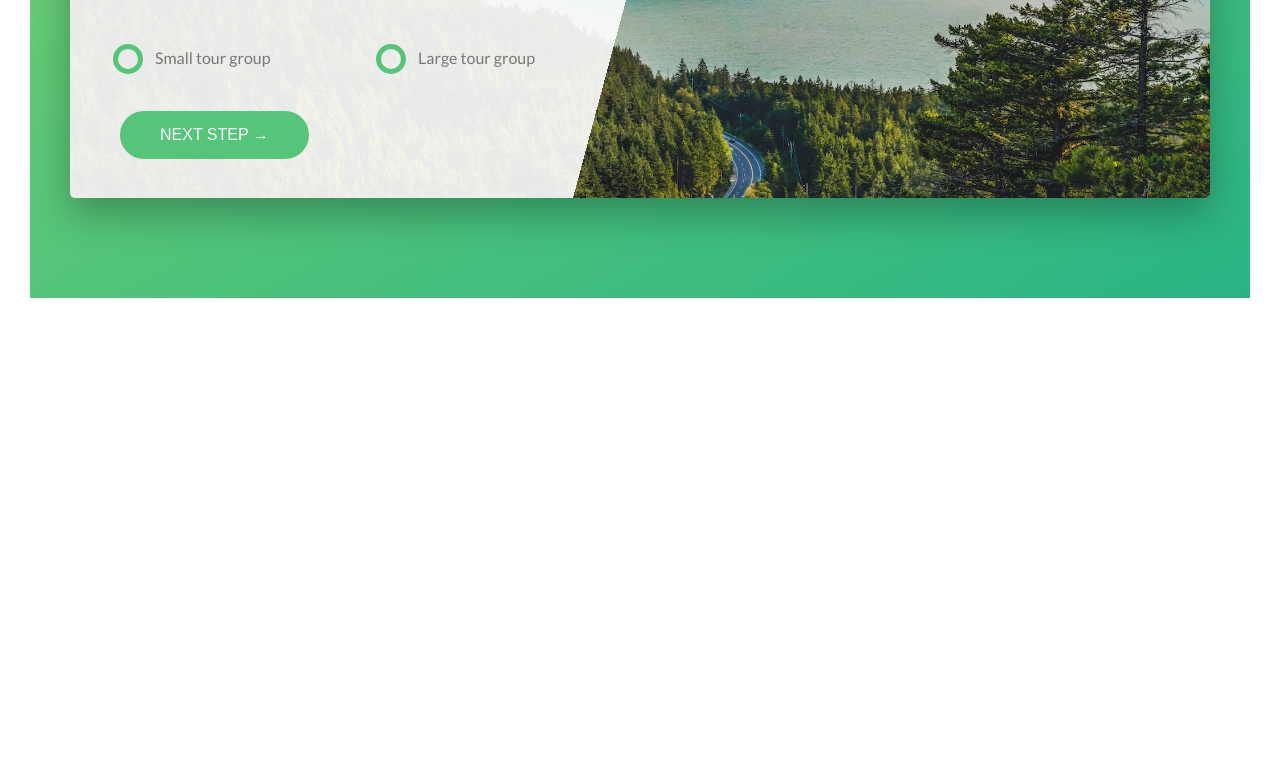
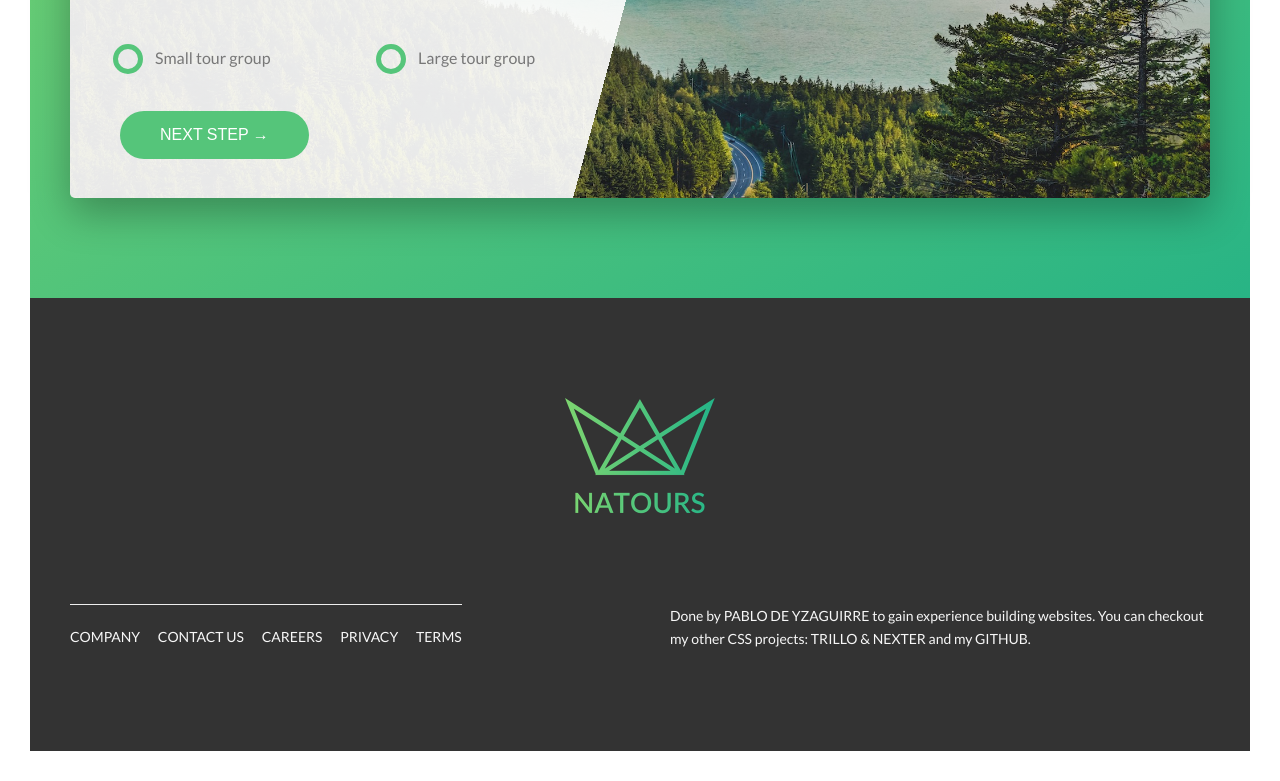
Before and after one commit to PabloYza/Natours, a website: page index.html in a window 1280 px wide. Shown: the part 4685-5466 px from the top of the page. Before the commit the page ends 5013 px from the top, so only its background shows below. Drawn offline with Linux system fonts and the light colour scheme.

Commit message:
Footer section

```diff
--- a/index.html
+++ b/index.html
@@ -188,8 +188,7 @@
     </section>
 
     <section class="section-stories">
-
-<!-- In order to insert a VIDEO -->
+    <!-- In order to insert a VIDEO -->
       <div class="bg-video">
         <video class="bg-video__content" autoplay muted loop>
           <source src="img/video.mp4" type="video/mp4">
@@ -203,6 +202,8 @@
           We make people genuinely happy
         </h2>
       </div>
+
+    <!-- STORIES-->
       <div class="row">
         <div class="story">
           <figure class="story__shape">
@@ -250,7 +251,8 @@
                   Start booking now!
                 </h2>
               </div>
-              <!-- INPUT FIELDS -->
+
+            <!-- INPUT FIELDS -->
               <div class="form__group">
                 <input type="text" class="form__input" placeholder="Full name" id="name" required>
                 <label for="name" class="form__label">Full name</label>
@@ -259,7 +261,8 @@
                 <input type="email" class="form__input" placeholder="Email address" id="email" required>
                 <label for="email" class="form__label">Email address</label>
               </div>
-              <!-- RADIO BUTTONS // we need to give them the same NAME so only one of them can be selected-->
+
+          <!-- RADIO BUTTONS // we need to give them the same NAME so only one of them can be selected-->
             <div class="form__group u-margin-bottom-medium">
               <div class="form__radio-group">
                 <input type="radio" class="form__radio-input" id="small" name="size">
@@ -277,7 +280,7 @@
               </div>
             </div>
 
-            <!-- BUTTON -->
+          <!-- BUTTON -->
             <div class="form__group">
               <button class="btn btn--green">Next step &rarr;</button>
             </div>
@@ -287,6 +290,31 @@
       </div>
     </section>
   </main>
+
+<!-- FOOTER -->
+  <footer class="footer">
+    <!-- LOGO -->
+    <div class="footer__logo-box">
+      <img src="img/logo-green-2x.png" alt="Full logo" class="footer__logo">
+    </div>
+    <div class="row">
+      <div class="col-1-of-2">
+        <div class="footer__navigation">
+          <ul class="footer_list">
+            <li class="footer__item"><a href="#" class="footer__link">Company</a></li>
+            <li class="footer__item"><a href="#" class="footer__link">Contact us</a></li>
+            <li class="footer__item"><a href="#" class="footer__link">Careers</a></li>
+            <li class="footer__item"><a href="#" class="footer__link">Privacy</a></li>
+            <li class="footer__item"><a href="#" class="footer__link">Terms</a></li>
+          </ul>
+        </div>
+      </div>
+      <div class="col-1-of-2"></div>
+        <p class="footer__copyright">
+          Done by <a href="http://pablodeyzaguirre.com/" class="footer__link">Pablo de Yzaguirre</a> to gain experience building websites. You can checkout my other CSS projects: <a href="#" class="footer__link">Trillo</a> & <a href="#" class="footer__link">Nexter</a> and my <a href="https://github.com/PabloYza" class="footer__link">GitHub</a>.
+        </p>
+    </div>
+  </footer>
   <!-- <section class="grid-test">
         <div class="row">
           <div class="col-1-of-2">
--- a/sass/abstracts/_variables.scss
+++ b/sass/abstracts/_variables.scss
@@ -5,6 +5,7 @@ $color-primary-dark: #28b485;
 
 $color-grey-dark: #777;
 $color-grey-dark-2: #999;
+$color-grey-dark-3: #333;
 
 
 $color-white: #fff;
--- a/sass/main.scss
+++ b/sass/main.scss
@@ -18,6 +18,7 @@
 
 @import "layout/grid";
 @import "layout/header";
+@import "layout/footer";
 
 
 @import "pages/home";
--- a/sass/pages/_home.scss
+++ b/sass/pages/_home.scss
@@ -56,3 +56,61 @@
     padding: 6rem;
   }
 }
+
+
+
+.footer {
+  background-color: $color-grey-dark-3;
+  padding: 10rem 0;
+  font-size: 1.4rem;
+  color: $color-grey-light-1;
+
+  &__logo-box {
+    text-align: center;
+    margin-bottom: 8rem;
+  }
+
+  &__logo {
+    width: 15rem;
+    height: auto;
+  }
+
+  &__navigation {
+    border-top: 1px solid $color-grey-light-2;
+    padding-top: 2rem;
+    display: inline-block;
+  }
+
+  &__list {
+    list-style: none;
+
+  }
+
+  &__item {
+    display: inline-block;
+
+    &:not(:last-child) {
+      margin-right: 1.5rem;
+    }
+  }
+
+
+  &__link {
+    &:link,
+    &:visited {
+      color: $color-grey-light-1;
+      text-decoration: none;
+      text-transform: uppercase;
+      display: inline-block;
+      transition: all .2s;
+      background-color: $color-grey-dark-3;
+    }
+
+    &:hover,
+    &:active {
+      color: $color-primary;
+      box-shadow: 0 1rem 2rem rgba($color-black, .4);
+      transform: rotate(5deg) scale(1.3);
+    }
+  }
+}
```
Also changed, not shown: css/style.css, sass/layout/_footer.scss (added).
